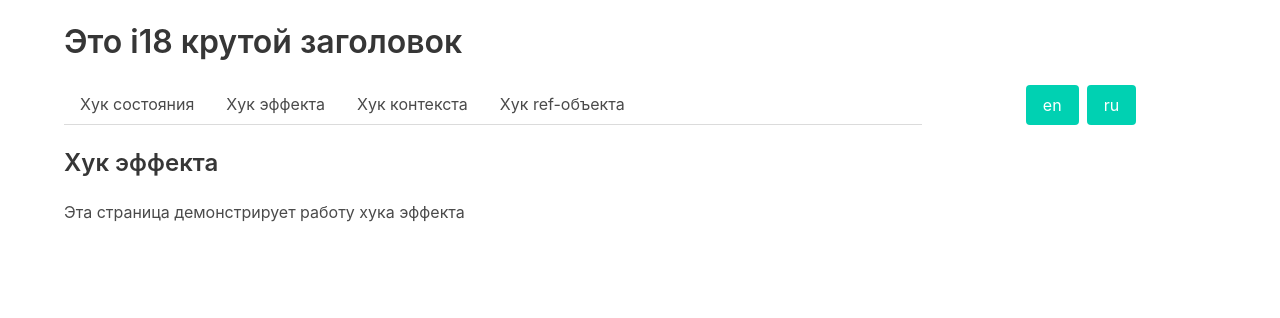
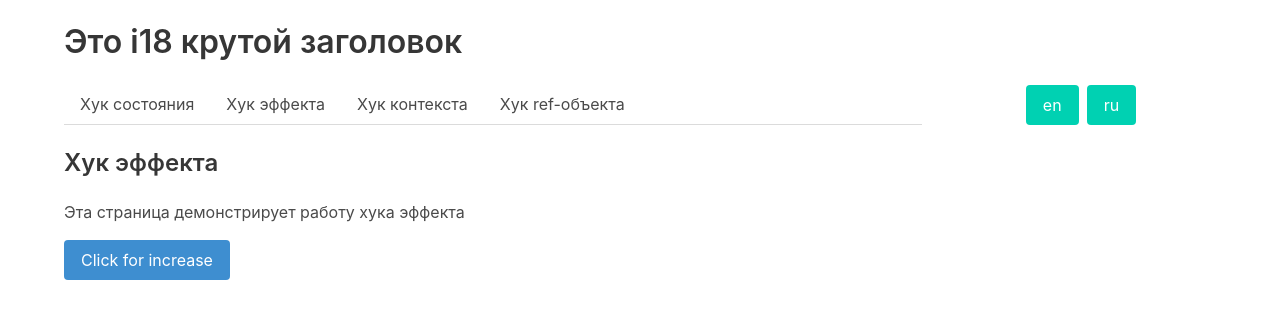
Before and after one commit to dmitryprogrammer/react-training, a React app: page /effect in a window 1280 px wide. Shown: the top 318 px of the page. Built offline with nearby package versions, Linux system fonts and the light colour scheme; the HTML template or start-up script is replaced by a standard one.

Commit message:
[effect-hook-practice] started effect-hook-practice.

```diff
--- a/src/pages/effect/effect.tsx
+++ b/src/pages/effect/effect.tsx
@@ -7,6 +7,9 @@ export function Effect() {
     <>
       <h2 className="title is-4">{t("effectHook.title")}</h2>
       <p>{t("effectHook.description")}</p>
+      <div className="buttons mt-4">
+        <button className="button is-info">Click for increase</button>
+      </div>
     </>
   );
 }
```
